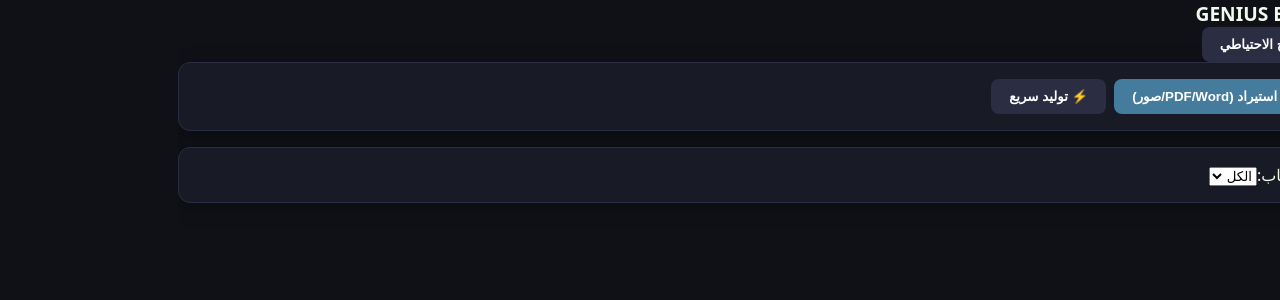
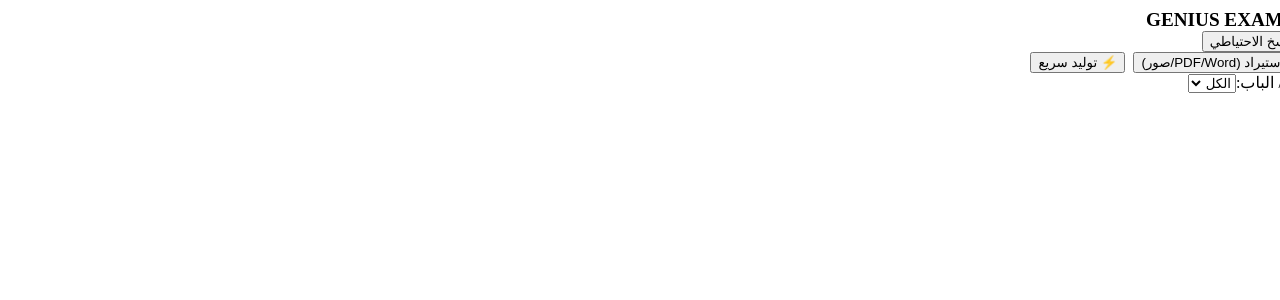
Before and after one commit to geniusbiology1/GENIUS-EXAM-MAKER, a React (Vite) app: page / in a window 1280 px wide. Shown: the top 300 px of the page. Built offline with nearby package versions, Linux system fonts and the light colour scheme.

Commit message:
Update global.css

```diff
--- a/src/styles/global.css
+++ b/src/styles/global.css
@@ -1,101 +1,19 @@
-:root {
-  --bg-dark: #0f1117;
-  --card-bg: #181b25;
-  --accent-red: #e63946;
-  --text-main: #f1faee;
-  --text-muted: #a8dadc;
-  --border-color: #2b2d42;
-  --font-cairo: 'Cairo', system-ui, sans-serif;
+/* تنسيقات الأقسام والأسئلة المقالية */
+.section-header-title {
+  background-color: #f0f0f0;
+  padding: 6px 12px;
+  border-right: 4px solid var(--accent-red);
+  font-size: 1rem;
+  margin-bottom: 14px;
 }
 
-[data-theme="blue"] {
-  --accent-red: #1d3557;
-  --card-bg: #14213d;
-}
-
-[data-theme="emerald"] {
-  --accent-red: #2a9d8f;
-  --card-bg: #1c2a27;
-}
-
-body {
-  background-color: var(--bg-dark);
-  color: var(--text-main);
-  font-family: var(--font-cairo);
-  margin: 0;
-  direction: rtl;
-}
-
-.card {
-  background: var(--card-bg);
-  border: 1px solid var(--border-color);
-  border-radius: 12px;
-  padding: 16px;
-  margin-bottom: 16px;
-  box-shadow: 0 4px 20px rgba(0,0,0,0.25);
-}
-
-.btn {
-  border: none;
-  padding: 10px 18px;
-  border-radius: 8px;
-  font-weight: bold;
-  cursor: pointer;
-  transition: all 0.2s;
-}
-
-.btn-primary { background: var(--accent-red); color: #fff; }
-.btn-secondary { background: #2b2d42; color: #fff; }
-.btn-accent { background: #457b9d; color: #fff; }
-
-/* تنسيقات غلاف الامتحان المطبوع المنسق كـ كتاب */
-.exam-paper-container {
-  background: #fff;
-  color: #000;
-  padding: 30px;
-  border-radius: 4px;
-}
-
-.exam-header-book {
-  display: flex;
-  justify-content: space-between;
-  border-bottom: 3px double #000;
-  padding-bottom: 14px;
-  margin-bottom: 20px;
-}
-
-.question-block {
-  border-bottom: 1px dashed #ccc;
-  padding: 12px 0;
-}
-
-.q-head { font-weight: bold; font-size: 1.05rem; }
-.q-num { color: var(--accent-red); margin-left: 8px; }
-
-.options-grid {
-  display: grid;
-  grid-template-columns: 1fr 1fr;
-  gap: 8px;
+.essay-answer-space {
   margin-top: 10px;
   padding-right: 15px;
 }
 
-.omr-grid {
-  display: grid;
-  grid-template-columns: repeat(3, 1fr);
-  gap: 10px;
+.essay-line {
+  border-bottom: 1px dashed #999;
+  height: 28px;
+  width: 100%;
 }
-.omr-bubbles span {
-  display: inline-block;
-  width: 22px;
-  height: 22px;
-  border: 1px solid #000;
-  border-radius: 50%;
-  text-align: center;
-  margin: 0 3px;
-}
-
-@media print {
-  .no-print { display: none !important; }
-  body { background: #fff; }
-}
```
